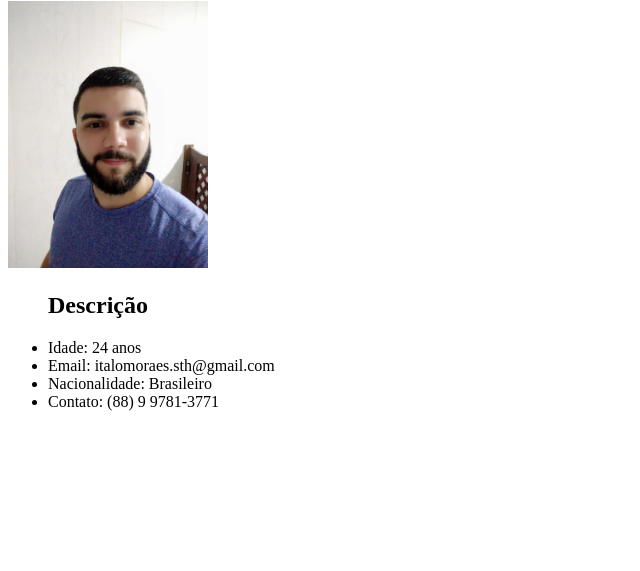
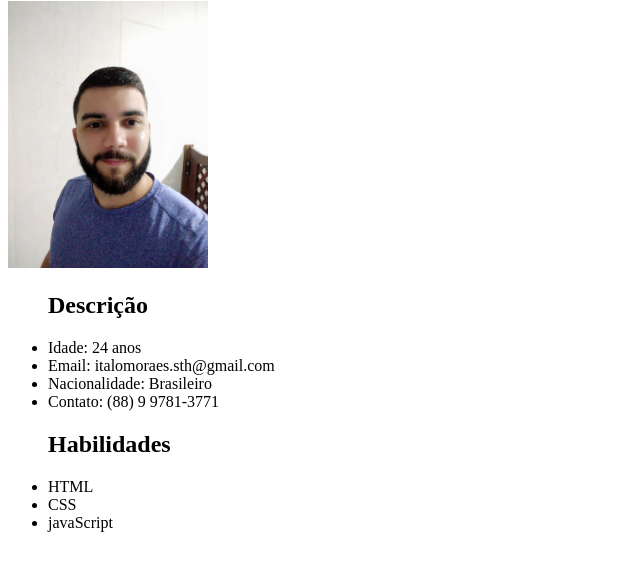
Before and after one commit to italomoraess/italomoraess.github.io, a plain HTML site: page index.html in a window 1280 px wide. Shown: the part 79-650 px from the top of the page, without its empty margins (0-640 px from the left). Drawn offline with Linux system fonts and the light colour scheme.

Commit message:
Adiciona Habilidades

```diff
--- a/index.html
+++ b/index.html
@@ -15,6 +15,11 @@
         <li>Nacionalidade: Brasileiro</li>
         <li>Contato: (88) 9 9781-3771</li>
     </ul>
+    <ul> <h2>Habilidades</h2>
+        <li>HTML</li>
+        <li>CSS</li>
+        <li>javaScript</li>
+    </ul>
 </body>
 
 </html>
```
